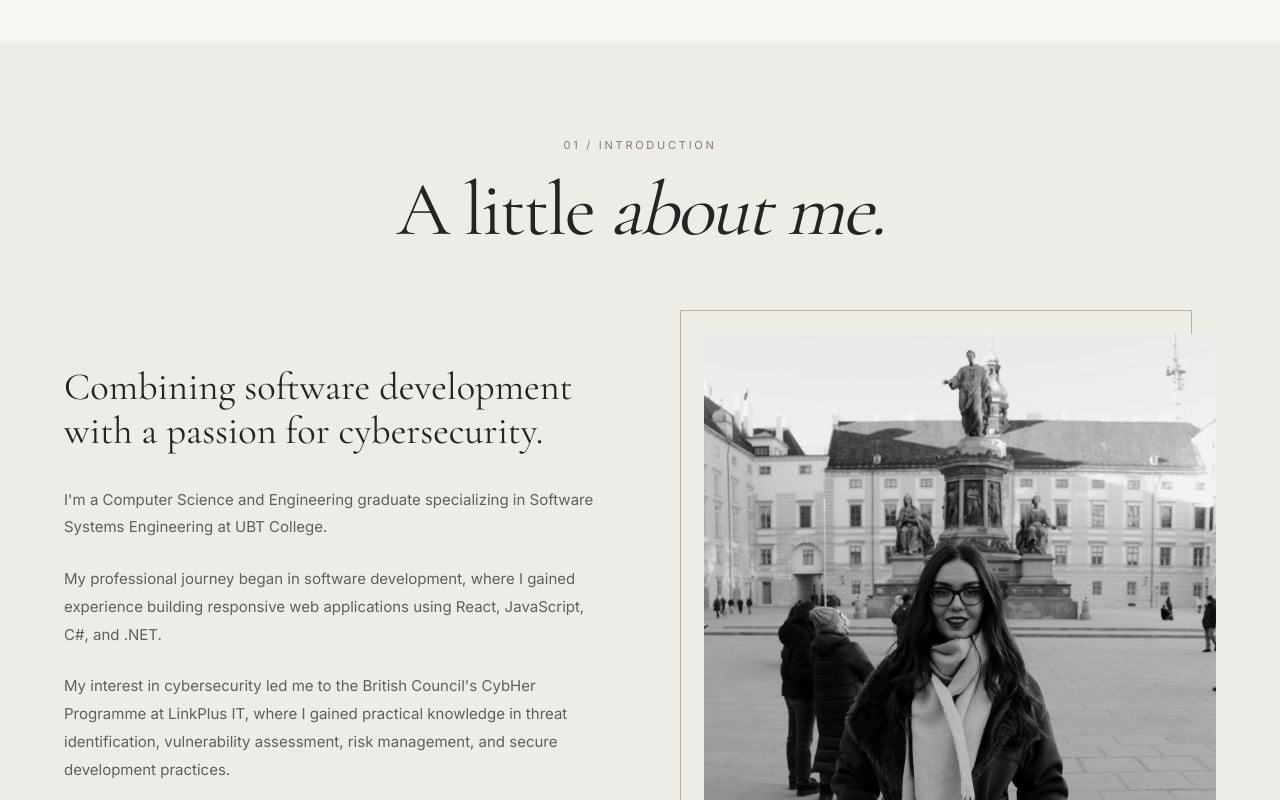
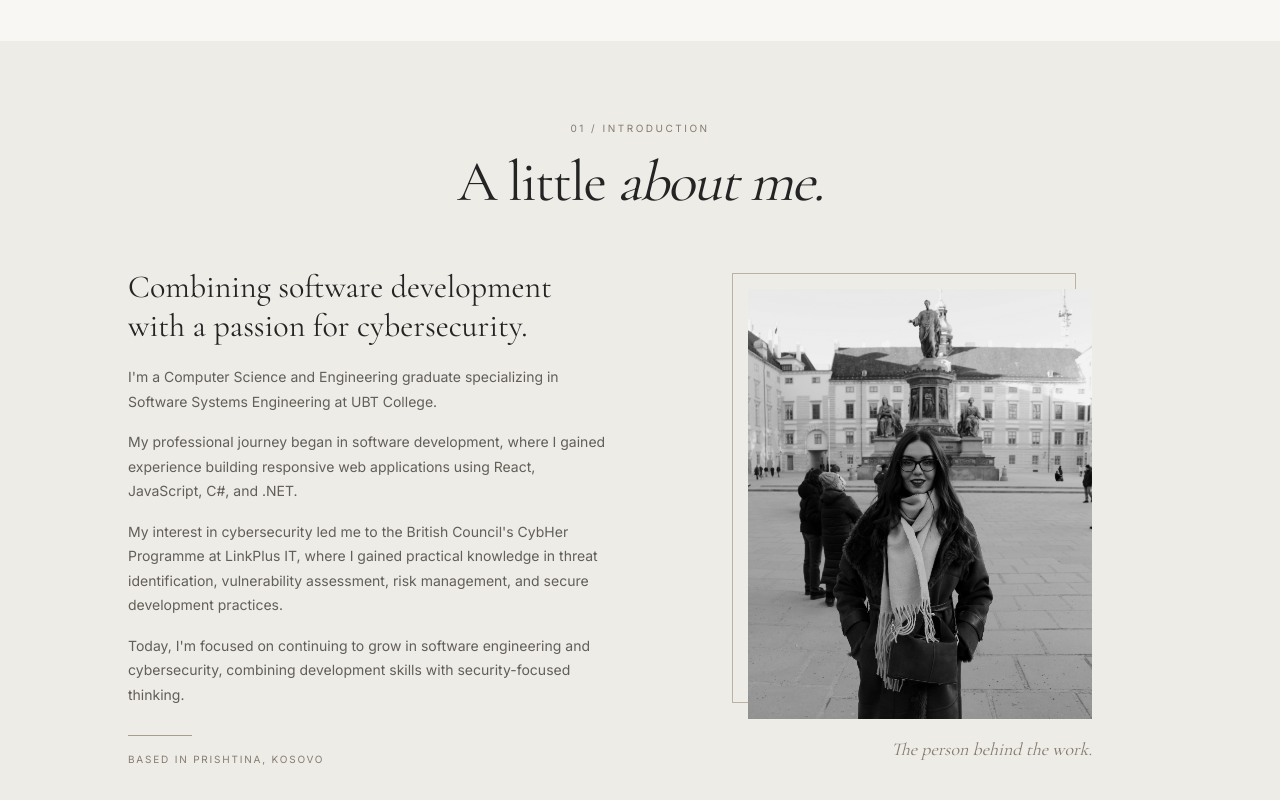
Before and after one commit to LaidaR3/my-portfolio, a Next.js app: page / in a window 1280 px wide. Shown: the part 760-1560 px from the top of the page. Built offline with nearby package versions, Linux system fonts and the light colour scheme.

Commit message:
added contact and footer section

```diff
--- a/app/components/About.tsx
+++ b/app/components/About.tsx
@@ -5,33 +5,32 @@ export default function About() {
   return (
     <section
       id="about"
-      className="overflow-hidden bg-[#EEECE7] px-5 py-16 sm:px-8 sm:py-20 md:px-10 md:py-24 lg:px-12"
+      className="overflow-hidden bg-[#EEECE7] px-5 py-14 sm:px-8 sm:py-16 lg:px-12 lg:py-20"
     >
-      <div className="mx-auto w-full max-w-6xl">
+      <div className="mx-auto w-full max-w-5xl">
 
         {/* Section Heading */}
-        <div className="mb-12 text-center md:mb-16">
-          <p className="mb-5 text-[10px] uppercase tracking-[0.25em] text-[#857B70] sm:text-[11px]">
+        <div className="mb-10 text-center sm:mb-12 lg:mb-14">
+          <p className="mb-4 text-[10px] uppercase tracking-[0.25em] text-[#857B70]">
             01 / Introduction
           </p>
 
-          <h2 className="font-editorial text-[clamp(2.8rem,6vw,5.5rem)] leading-[0.95] tracking-[-0.03em] text-[#242424]">
-            A little{" "}
-            <span className="italic">about me.</span>
+          <h2 className="font-editorial text-[clamp(2.5rem,4.5vw,4.5rem)] leading-[1.05] tracking-[-0.03em] text-[#242424]">
+            A little <span className="italic">about me.</span>
           </h2>
         </div>
 
-        {/* About Content */}
-        <div className="grid grid-cols-1 items-center gap-12 md:grid-cols-2 md:gap-10 lg:gap-20">
+        {/* Content */}
+        <div className="grid grid-cols-1 items-center gap-12 md:grid-cols-2 md:gap-10 lg:gap-16">
 
           {/* Text */}
           <div className="min-w-0">
-            <h3 className="font-editorial mb-6 text-[clamp(1.8rem,3vw,2.5rem)] leading-[1.15] text-[#242424] md:mb-8">
+            <h3 className="font-editorial mb-5 text-[clamp(1.6rem,2.5vw,2.1rem)] leading-[1.2] text-[#242424]">
               Combining software development with
               a passion for cybersecurity.
             </h3>
 
-            <div className="space-y-5 text-[13px] leading-[1.85] text-[#625E58] sm:text-sm md:space-y-6 lg:text-[15px]">
+            <div className="space-y-4 text-[13px] leading-[1.75] text-[#625E58] sm:text-sm">
               <p>
                 I'm a Computer Science and Engineering graduate
                 specializing in Software Systems Engineering
@@ -63,19 +62,19 @@ export default function About() {
             </div>
 
             {/* Decorative Line */}
-            <div className="mt-8 h-px w-20 bg-[#A89C8C] md:mt-10" />
+            <div className="mt-7 h-px w-16 bg-[#A89C8C]" />
 
-            <p className="mt-5 text-[10px] uppercase tracking-[0.18em] text-[#857B70] sm:text-xs">
+            <p className="mt-4 text-[10px] uppercase tracking-[0.18em] text-[#857B70]">
               Based in Prishtina, Kosovo
             </p>
           </div>
 
           {/* Portrait */}
-          <div className="mx-auto w-full max-w-[320px] pt-4 pl-4 sm:max-w-[380px] sm:pt-5 sm:pl-5 md:max-w-none md:pt-6 md:pl-6">
+          <div className="mx-auto w-full max-w-[280px] pt-4 pl-4 sm:max-w-[320px] md:max-w-[340px] lg:max-w-[360px]">
 
             <div className="relative">
-              {/* Decorative Border */}
-              <div className="pointer-events-none absolute -left-4 -top-4 h-full w-full border border-[#B9B1A6] sm:-left-5 sm:-top-5 md:-left-6 md:-top-6" />
+              {/* Decorative Frame */}
+              <div className="pointer-events-none absolute -left-4 -top-4 h-full w-full border border-[#B9B1A6]" />
 
               {/* Image */}
               <div className="relative aspect-[4/5] overflow-hidden bg-[#DDD8D0]">
@@ -83,14 +82,14 @@ export default function About() {
                   src="/images/LaidaR-Image.jpg"
                   alt="Laida Rusinovci"
                   fill
-                  sizes="(max-width: 640px) 90vw, (max-width: 1024px) 45vw, 450px"
+                  sizes="(max-width: 640px) 280px, (max-width: 768px) 320px, (max-width: 1024px) 340px, 360px"
                   className="object-cover grayscale transition-all duration-700 hover:grayscale-0"
                 />
               </div>
             </div>
 
-            {/* Image Caption */}
-            <p className="font-editorial mt-5 text-right text-lg italic text-[#857B70] sm:text-xl">
+            {/* Caption */}
+            <p className="font-editorial mt-4 text-right text-base italic text-[#857B70] sm:text-lg">
               The person behind the work.
             </p>
           </div>
--- /dev/null
+++ b/app/components/Contact.tsx
@@ -0,0 +1,80 @@
+
+const socialLinks = [
+  {
+    name: "GitHub",
+    url: "https://github.com/LaidaR3",
+  },
+  {
+    name: "LinkedIn",
+    url: "https://www.linkedin.com/in/laida-rusinovci-b3794421b/",
+  },
+];
+
+
+export default function Contact() {
+  return (
+    <section
+      id="contact"
+      className="bg-[#EEECE7] px-5 py-16 sm:px-8 sm:py-20 lg:px-12 lg:py-24"
+    >
+      <div className="mx-auto w-full max-w-5xl">
+
+        {/* Section Heading */}
+        <div className="mb-12 text-center">
+          <p className="mb-5 text-[10px] uppercase tracking-[0.3em] text-[#857B70]">
+            05 / Get in Touch
+          </p>
+
+          <h2 className="font-editorial text-[clamp(3rem,6vw,5.5rem)] leading-[0.95] tracking-[-0.03em] text-[#242424]">
+            Let's <span className="italic">connect.</span>
+          </h2>
+
+          <p className="mx-auto mt-7 max-w-lg text-sm leading-7 text-[#625E58]">
+            I'm always open to new opportunities,
+            collaborations, and meaningful conversations
+            about software development and cybersecurity.
+          </p>
+        </div>
+
+        {/* Contact Actions */}
+        <div className="flex flex-col items-center gap-8">
+
+          {/* Email */}
+          <a
+            href="mailto:YOUR_EMAIL@example.com"
+            className="font-editorial break-all border-b border-[#242424] pb-2 text-center text-[clamp(1.5rem,4vw,2.5rem)] italic transition-opacity hover:opacity-50"
+          >
+            rusinovcilaida13@gmail.com ↗
+          </a>
+
+          {/* Social Links */}
+          <div className="flex flex-wrap items-center justify-center gap-8">
+            {socialLinks
+              .filter((link) => link.url)
+              .map((link) => (
+                <a
+                  key={link.name}
+                  href={link.url}
+                  target="_blank"
+                  rel="noopener noreferrer"
+                  className="border-b border-[#857B70] pb-2 text-[11px] uppercase tracking-[0.2em] transition-opacity hover:opacity-50"
+                >
+                  {link.name} ↗
+                </a>
+              ))}
+          </div>
+
+          {/* Download CV */}
+          <a
+            href="/Laida-Rusinovci-CV.pdf"
+            download
+            className="mt-4 inline-flex items-center justify-center border border-[#242424] px-8 py-4 text-[11px] uppercase tracking-[0.2em] transition-all duration-300 hover:bg-[#242424] hover:text-[#F8F7F4]"
+          >
+            Download CV ↓
+          </a>
+        </div>
+
+      </div>
+    </section>
+  );
+}
--- /dev/null
+++ b/app/components/Footer.tsx
@@ -0,0 +1,31 @@
+
+export default function Footer() {
+  return (
+    <footer className="border-t border-[#E5E1DB] bg-[#F8F7F4] px-5 py-8 sm:px-8 lg:px-12">
+      <div className="mx-auto flex max-w-5xl flex-col items-center justify-between gap-5 text-center sm:flex-row sm:text-left">
+
+        {/* Logo */}
+        <a
+          href="#home"
+          className="font-editorial text-2xl font-semibold text-[#242424]"
+        >
+          LR.
+        </a>
+
+        {/* Copyright */}
+        <p className="text-[10px] uppercase tracking-[0.15em] text-[#857B70]">
+          © 2026 Laida Rusinovci. All rights reserved.
+        </p>
+
+        {/* Back to Top */}
+        <a
+          href="#home"
+          className="text-[10px] uppercase tracking-[0.15em] text-[#242424] transition-opacity hover:opacity-50"
+        >
+          Back to top ↑
+        </a>
+
+      </div>
+    </footer>
+  );
+}
--- a/app/page.tsx
+++ b/app/page.tsx
@@ -5,7 +5,8 @@ import About from "./components/About";
 import Experience from "./components/Experience";
 import Projects from "./components/Projects";
 import Certifications from "./components/Certifications";
-
+import Contact from "./components/Contact";
+import Footer from "./components/Footer";
 
 export default function Home() {
   return (
@@ -16,6 +17,8 @@ export default function Home() {
       <Experience />
       <Projects />
       <Certifications />
+      <Contact />
+      <Footer />
     </main>
   );
 }
```
Also changed, not shown: public/images/tripzy.JPG (added).
